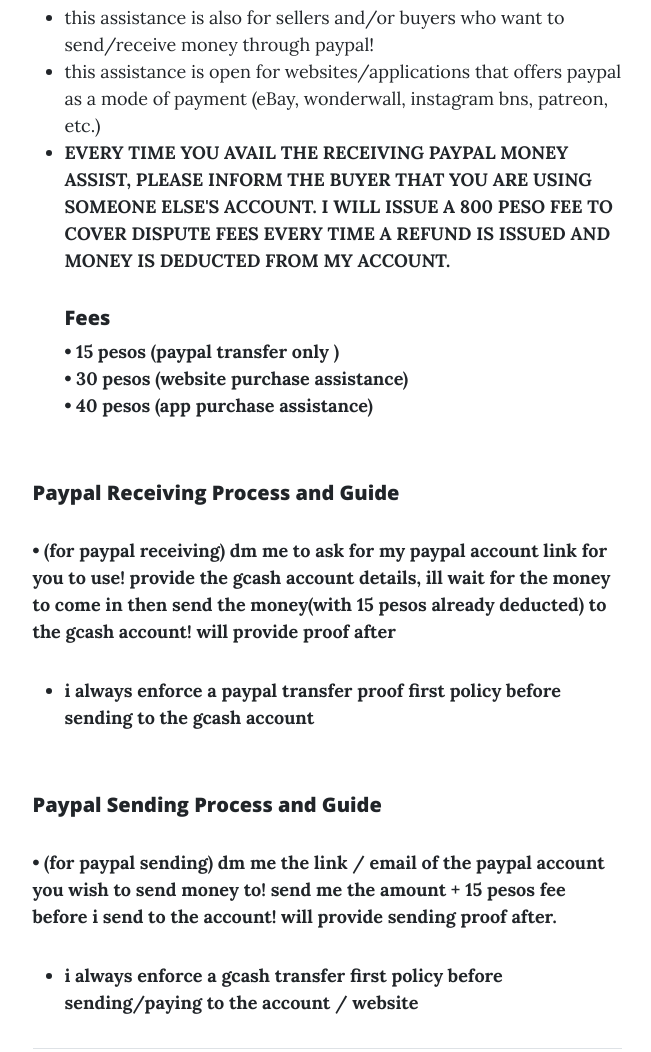
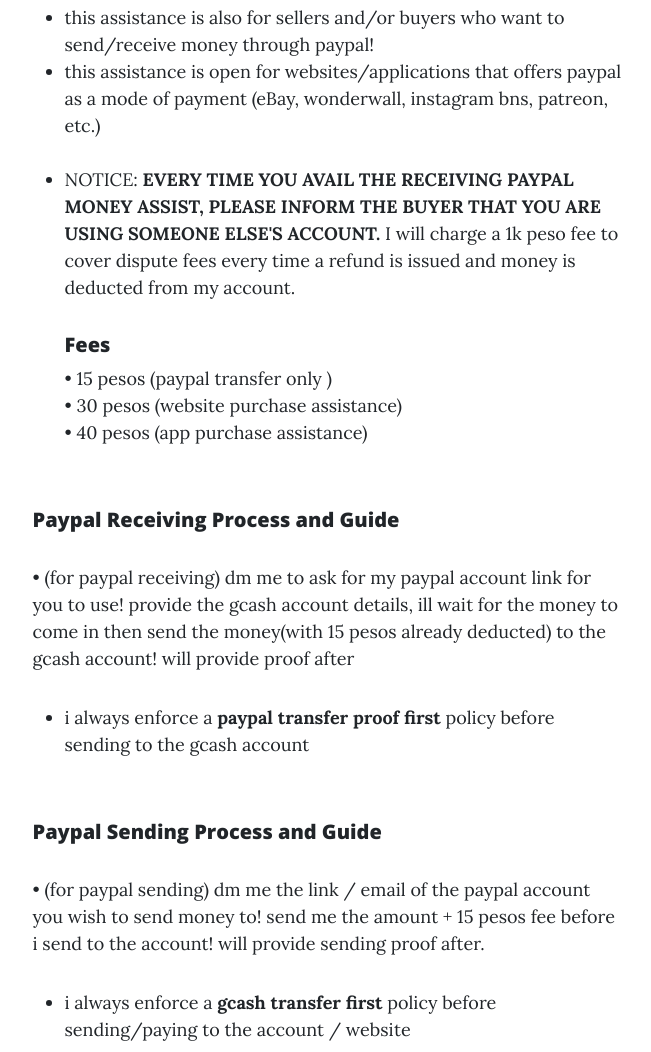
Before and after one commit to leimons/takoyasite, a plain HTML site: page index.html in a window 1280 px wide. Shown: the part 1220-2272 px from the top of the page, without its empty margins (313-964 px from the left). Drawn offline with nearby package versions, Linux system fonts and the light colour scheme.

Commit message:
Update index.html

```diff
--- a/index.html
+++ b/index.html
@@ -110,8 +110,9 @@
                                     <li>
                                         this assistance is open for websites/applications that offers paypal as a mode of payment (eBay, wonderwall, instagram bns, patreon, etc.)
                                     </li>
-                                    <li><b>
-                                        EVERY TIME YOU AVAIL THE RECEIVING PAYPAL MONEY ASSIST, PLEASE INFORM THE BUYER THAT YOU ARE USING SOMEONE ELSE'S ACCOUNT. </ b> I WILL ISSUE A 800 PESO FEE TO COVER DISPUTE FEES EVERY TIME A REFUND IS ISSUED AND MONEY IS DEDUCTED FROM MY ACCOUNT.
+                                    <br>
+                                    <li> NOTICE: <b>
+                                        EVERY TIME YOU AVAIL THE RECEIVING PAYPAL MONEY ASSIST, PLEASE INFORM THE BUYER THAT YOU ARE USING SOMEONE ELSE'S ACCOUNT. </b> I will charge a 1k peso fee to cover dispute fees every time a refund is issued and money is deducted from my account.
                                         </li>
                                     <p>
                                         <h5> Fees </h5>
```
